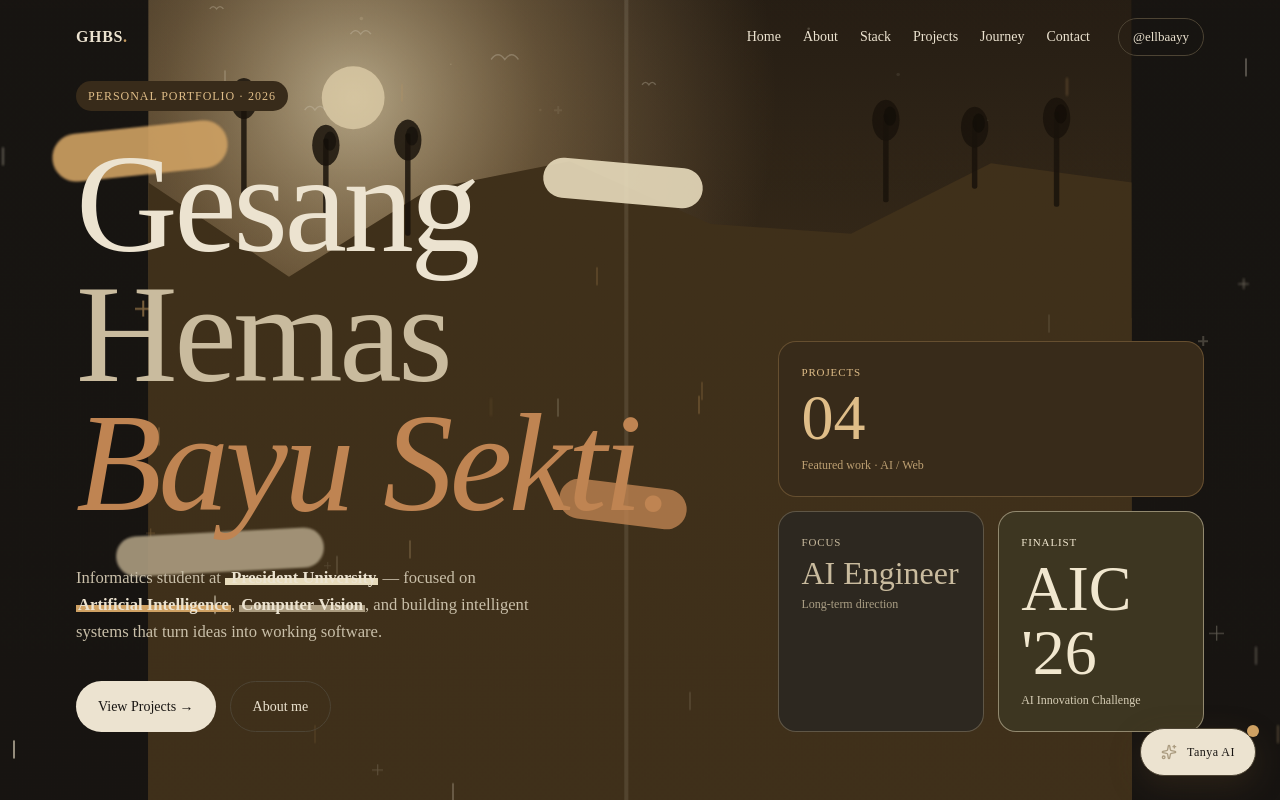
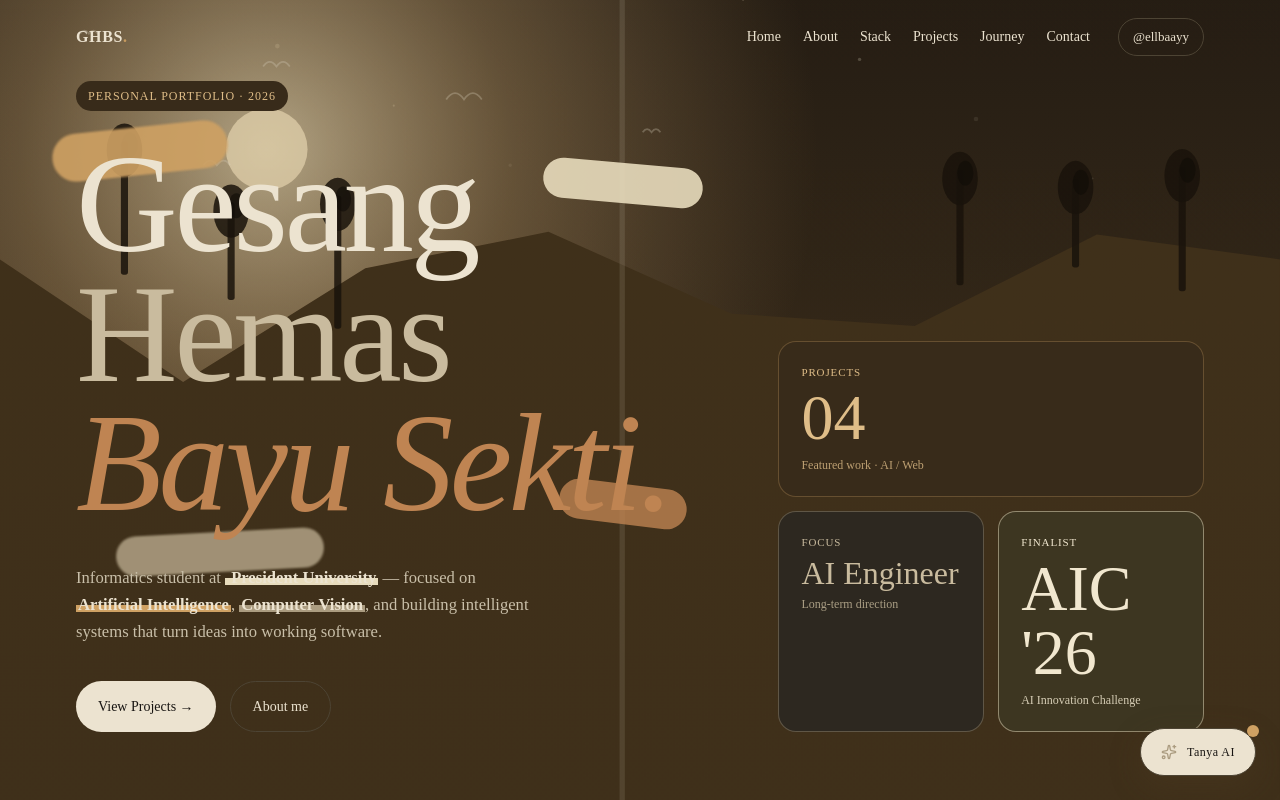
Before and after one commit to Ellbaayy/porto-GHBS, a Next.js app: page / in a window 1280 px wide. Shown: the part 73-873 px from the top of the page. Built offline with nearby package versions, Linux system fonts and the light colour scheme.

Commit message:
style: remove AmbientBackground particles component and set background-size to cover for full-screen scene

```diff
--- a/src/app/globals.css
+++ b/src/app/globals.css
@@ -86,7 +86,7 @@ html, body {
       rgba(18,15,10,0.16) 35%,
       rgba(18,15,10,0.26) 70%,
       rgba(18,15,10,0.34) 100%),
-    url("/scroll-scene.svg") center top / 100% 700vh no-repeat,
+    url("/scroll-scene.svg") center top / cover no-repeat,
     var(--bg);
   color: var(--ink);
   font-family: var(--font-sans), system-ui, -apple-system, "Segoe UI", sans-serif;
--- a/src/app/layout.tsx
+++ b/src/app/layout.tsx
@@ -5,7 +5,6 @@ import { TopNav } from "@/components/TopNav";
 import { Footer } from "@/components/Footer";
 import { RevealOnScroll } from "@/components/RevealOnScroll";
 import { Chatbot } from "@/components/Chatbot";
-import { AmbientBackground } from "@/components/AmbientBackground";
 
 const inter = Inter({
   variable: "--font-inter",
@@ -40,7 +39,6 @@ export default function RootLayout({
       <body
         className="bg-bg text-ink min-h-screen flex flex-col"
       >
-        <AmbientBackground />
         <TopNav />
         <main className="relative flex-1 z-10">{children}</main>
         <Footer />
--- a/src/components/AmbientBackground.tsx
+++ /dev/null
@@ -1,205 +0,0 @@
-"use client";
-
-import { useEffect, useMemo, useRef } from "react";
-
-/* ------------------------------------------------------------------
-   AmbientBackground — banyak objek geometris kecil yang melayang
-   (float) dan bereaksi halus terhadap scroll (parallax depth).
-   Murni dekoratif: pointer-events-none, di belakang konten (z-0),
-   objek paling pekat di tepi layar biar teks di tengah tetap kebaca.
-------------------------------------------------------------------- */
-
-type Shape = "dot" | "ring" | "diamond" | "square" | "cross";
-
-type Particle = {
-  id: number;
-  shape: Shape;
-  left: number; // % posisi awal
-  top: number; // % posisi awal
-  size: number; // px
-  parallax: number; // kecepatan relatif thd scroll (depth)
-  opacity: number;
-  drift: number; // px amplitudo float vertikal
-  duration: number; // detik satu siklus float
-  delay: number; // detik
-  color: string;
-  blur?: boolean;
-};
-
-const COLORS = [
-  "var(--lemon-deep)", // cream terang
-  "var(--ink)", // cream
-  "var(--coral-deep)", // karamel muda
-  "var(--ink-soft)", // taupe terang
-  "var(--accent)", // caramel
-  "var(--coral)", // karamel
-];
-
-// Generator deterministik (seeded) — supaya konsisten antara server & client
-function mulberry32(seed: number) {
-  return () => {
-    seed |= 0;
-    seed = (seed + 0x6d2b79f5) | 0;
-    let t = Math.imul(seed ^ (seed >>> 15), 1 | seed);
-    t = (t + Math.imul(t ^ (t >>> 7), 61 | t)) ^ t;
-    return ((t ^ (t >>> 14)) >>> 0) / 4294967296;
-  };
-}
-
-function buildParticles(): Particle[] {
-  const rand = mulberry32(20260902);
-  const shapes: Shape[] = ["dot", "dot", "dot", "ring", "ring", "diamond", "square", "cross"];
-  const parts: Particle[] = [];
-
-  for (let i = 0; i < 64; i++) {
-    // Bias ke tepi: 58% objek di 0–18% / 82–100% kiri; sisanya di tengah tapi redup
-    const edge = rand() < 0.58;
-    let left: number;
-    if (edge) left = rand() < 0.5 ? rand() * 18 : 82 + rand() * 18;
-    else left = 18 + rand() * 64;
-
-    // Dua "depth": 0 = jauh (kecil, lambat, redup), 1 = dekat (lebih besar, cepat, terang)
-    const depth = rand() < 0.62 ? 0 : 1;
-    const big = rand() < 0.2;
-    const size = depth === 0
-      ? (shapes[i % shapes.length] === "dot" ? 1.5 + rand() * 5 : 6 + rand() * 10)
-      : (shapes[i % shapes.length] === "dot" ? 3 + rand() * 8 : big ? 24 + rand() * 22 : 9 + rand() * 13);
-
-    parts.push({
-      id: i,
-      shape: shapes[i % shapes.length],
-      left,
-      top: rand() * 100,
-      size: Math.round(size),
-      parallax: depth === 0 ? 0.012 + rand() * 0.06 : 0.09 + rand() * 0.16,
-      opacity: edge
-        ? depth === 0
-          ? 0.22 + rand() * 0.16
-          : 0.42 + rand() * 0.3
-        : depth === 0
-          ? 0.07 + rand() * 0.06
-          : 0.14 + rand() * 0.12,
-      drift: 6 + rand() * 22,
-      duration: 7 + rand() * 12,
-      delay: rand() * -14, // negatif = langsung mulai di tengah siklus
-      color: COLORS[i % COLORS.length],
-      blur: depth === 0 ? rand() < 0.3 : rand() < 0.15,
-    });
-  }
-  return parts;
-}
-
-export function AmbientBackground() {
-  const particles = useMemo(buildParticles, []);
-  const layerRefs = useRef<(HTMLDivElement | null)[]>([]);
-
-  useEffect(() => {
-    const els = layerRefs.current;
-    let raf = 0;
-    let y = 0;
-
-    const onScroll = () => {
-      y = window.scrollY;
-      if (!raf) raf = requestAnimationFrame(apply);
-    };
-
-    const apply = () => {
-      raf = 0;
-      for (let i = 0; i < els.length; i++) {
-        const el = els[i];
-        if (!el) continue;
-        // gerak ke atas saat scroll ke bawah → efek kedalaman (parallax)
-        el.style.transform = `translate3d(0, ${-y * particles[i].parallax}px, 0)`;
-      }
-    };
-
-    window.addEventListener("scroll", onScroll, { passive: true });
-    onScroll();
-    return () => {
-      window.removeEventListener("scroll", onScroll);
-      if (raf) cancelAnimationFrame(raf);
-    };
-  }, [particles]);
-
-  return (
-    <div
-      aria-hidden="true"
-      className="pointer-events-none fixed inset-0 z-0 overflow-hidden"
-    >
-      {particles.map((p, i) => {
-        let inner: React.ReactNode = null;
-        const sizeStyle = { width: p.size, height: p.size };
-
-        if (p.shape === "dot") {
-          inner = <span style={{ ...sizeStyle, background: p.color, borderRadius: 999 }} />;
-        } else if (p.shape === "ring") {
-          inner = (
-            <span
-              style={{
-                ...sizeStyle,
-                borderRadius: 999,
-                border: `1.5px solid ${p.color}`,
-              }}
-            />
-          );
-        } else if (p.shape === "diamond") {
-          inner = (
-            <span
-              style={{
-                ...sizeStyle,
-                borderRadius: 3,
-                border: `1.5px solid ${p.color}`,
-                transform: "rotate(45deg)",
-              }}
-            />
-          );
-        } else if (p.shape === "square") {
-          inner = (
-            <span
-              style={{ ...sizeStyle, borderRadius: 2, background: p.color, opacity: 0.7 }}
-            />
-          );
-        } else {
-          // cross: dua batang tipis
-          inner = (
-            <span className="relative block" style={sizeStyle}>
-              <span
-                className="absolute left-1/2 top-0 -translate-x-1/2"
-                style={{ width: 1.5, height: p.size, background: p.color }}
-              />
-              <span
-                className="absolute top-1/2 left-0 -translate-y-1/2"
-                style={{ width: p.size, height: 1.5, background: p.color }}
-              />
-            </span>
-          );
-        }
-
-        return (
-          <div
-            key={p.id}
-            ref={(el) => {
-              layerRefs.current[i] = el;
-            }}
-            className="absolute will-change-transform"
-            style={{ left: `${p.left}%`, top: `${p.top}%` }}
-          >
-            <span
-              className="block animate-float"
-              style={{
-                opacity: p.opacity,
-                filter: p.blur ? "blur(1px)" : undefined,
-                animationDuration: `${p.duration}s`,
-                animationDelay: `${p.delay}s`,
-                // float naik-turun lembut + goyang kecil
-                ["--drift" as never]: `${p.drift}px`,
-              }}
-            >
-              {inner}
-            </span>
-          </div>
-        );
-      })}
-    </div>
-  );
-}
```
